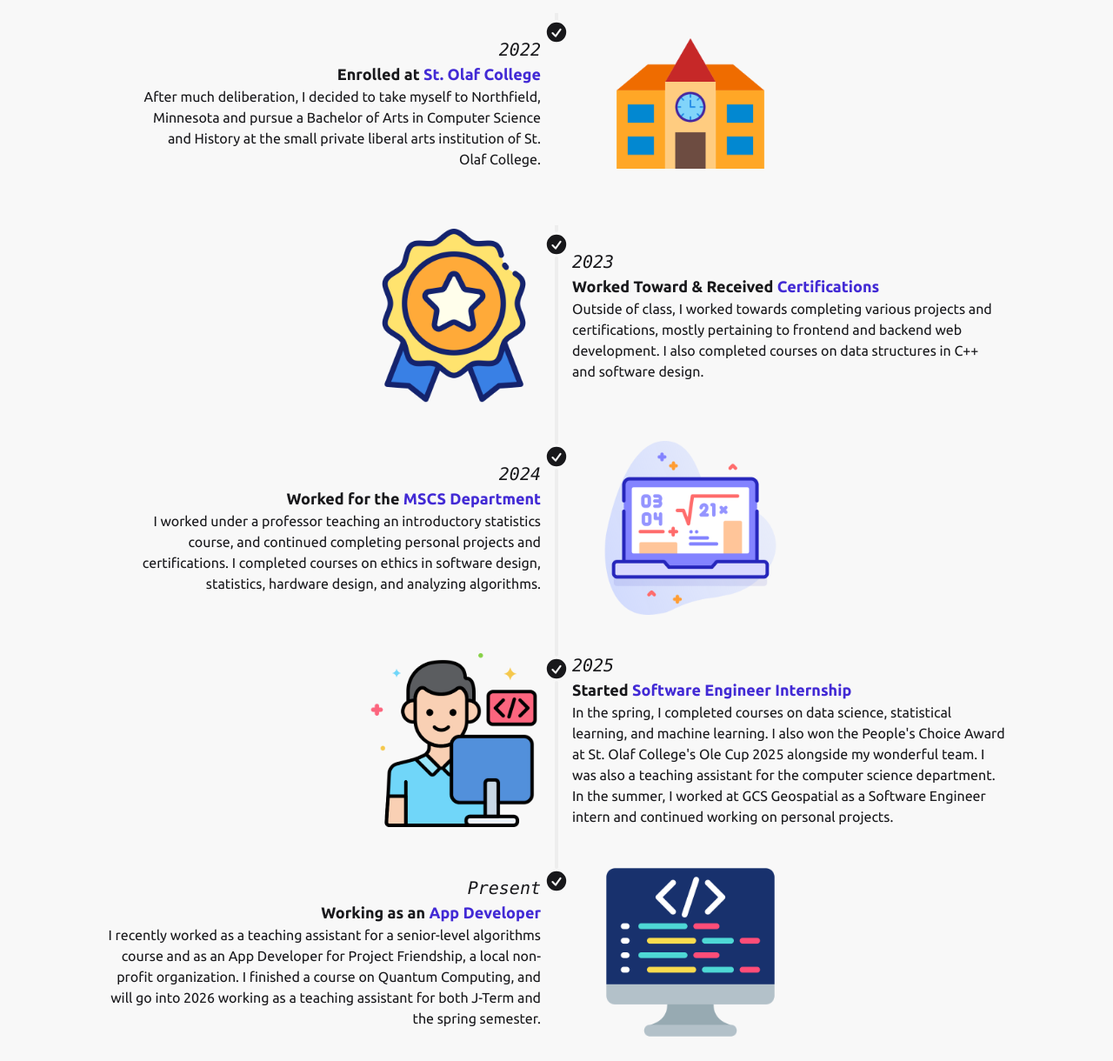
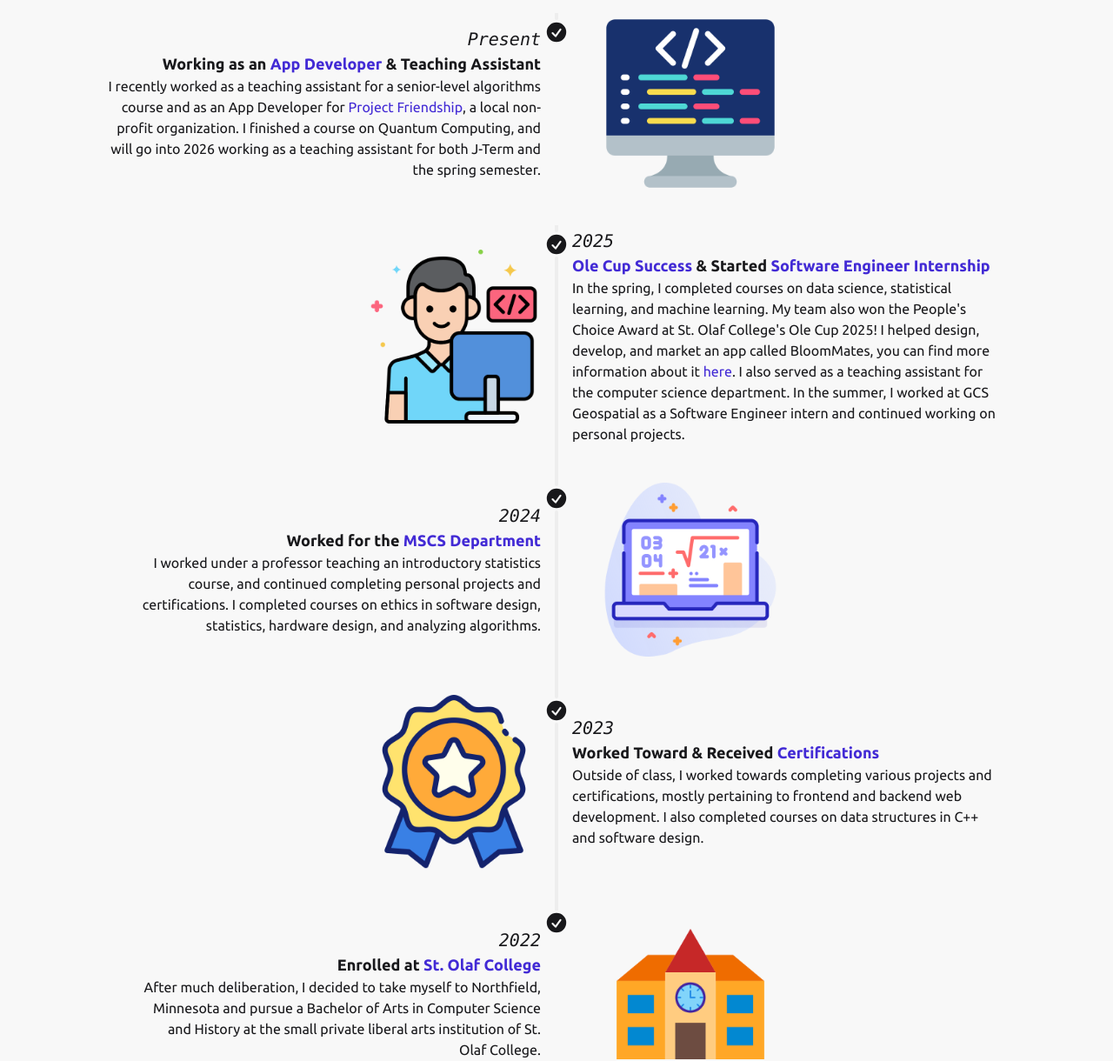
Before and after one commit to VictoryMa8/portfolio-v2, a plain HTML site: page index.html in a window 1280 px wide. Shown: the part 673-1893 px from the top of the page at 87% size. Drawn offline with nearby package versions, Linux system fonts and the light colour scheme.

Commit message:
Reversed the timeline, added more up to date stuff

```diff
--- a/index.html
+++ b/index.html
@@ -111,6 +111,7 @@
         <ul class="bg-base-200 timeline timeline-snap-icon max-md:timeline-compact timeline-vertical px-10 lg:px-30">
             <h1 class="text-3xl lg:text-5xl font-bold text-center mb-5">My Journey 🗺️</h1>
             <li>
+                <hr />
                 <div class="timeline-middle">
                     <svg xmlns="http://www.w3.org/2000/svg" viewBox="0 0 20 20" fill="currentColor" class="h-7 w-7">
                         <path fill-rule="evenodd"
@@ -118,24 +119,27 @@
                             clip-rule="evenodd" />
                     </svg>
                 </div>
-                <div class="timeline-start mb-10 md:text-end lg:ml-10">
-                    <time class="font-mono italic text-xl">2022</time>
-                    <div class="text-lg font-black">Enrolled at <a href="https://wp.stolaf.edu" target="_blank"
-                            class="text-primary">St.
-                            Olaf College</a></div>
-                    After much deliberation, I decided to take myself to Northfield, Minnesota and pursue a Bachelor of
-                    Arts
-                    in Computer Science and History at the small private liberal arts institution of St. Olaf College.
+                <div class="timeline-start mb-10 md:text-end">
+                    <time class="font-mono italic text-xl">Present</time>
+                    <div class="text-lg font-black">Working as an <a href="https://www.projectfriendshipmentoring.org/"
+                            target="_blank" class="text-primary">App Developer
+                        </a> & Teaching Assistant</div>
+                    I recently worked as a teaching assistant for a senior-level algorithms course and as an App
+                    Developer
+                    for <a href="https://www.projectfriendshipmentoring.org/" target="_blank"
+                        class="text-primary">Project Friendship</a>, a local non-profit organization. I finished a
+                    course on Quantum Computing,
+                    and
+                    will go into 2026 working as a teaching assistant for both J-Term and the spring semester.
                 </div>
-                <hr />
                 <div class="timeline-end mb-10 md:text-end lg:ml-10 text-2xl">
-                    <img class="max-w-50" src="school.png">
+                    <img class="max-w-50" src="programming.png">
                 </div>
             </li>
             <li>
                 <hr />
                 <div class="timeline-start mb-10 md:text-end lg:ml-10 text-2xl">
-                    <img class="max-w-50" src="certificate.png">
+                    <img class="max-w-50" src="developer.png">
                 </div>
                 <div class="timeline-middle">
                     <svg xmlns="http://www.w3.org/2000/svg" viewBox="0 0 20 20" fill="currentColor" class="h-7 w-7">
@@ -145,15 +149,22 @@
                     </svg>
                 </div>
                 <div class="timeline-end md:mb-10">
-                    <time class="font-mono italic text-xl">2023</time>
-                    <div class="text-lg font-black">Worked Toward & Received <a
-                            href="https://www.linkedin.com/in/victory-ma-724942256/details/certifications/"
-                            target="_blank" class="text-primary">Certifications</a></div>
-                    Outside of class, I worked towards completing various projects and certifications,
-                    mostly pertaining to
-                    frontend and backend web development. I also completed courses on data structures in C++ and
-                    software
-                    design.
+                    <time class="font-mono italic text-xl">2025</time>
+                    <div class="text-lg font-black"><a href="https://wp.stolaf.edu/pipercenter/ole-cup/" target="_blank"
+                            class="text-primary">Ole Cup Success</a> & Started <a
+                            href="https://www.linkedin.com/posts/victory-ma-724942256_im-excited-to-announce-that-ill-be-joining-activity-7320237655403741185-f_WR?utm_source=share&utm_medium=member_desktop&rcm=ACoAAD8koYwB3nEPEmVlPmMq4FWCpzJ87lK0gMw"
+                            target="_blank" class="text-primary">Software Engineer
+                            Internship</a></div>
+                    In the spring, I completed courses on data science, statistical learning, and machine learning. My
+                    team
+                    also
+                    won the People's
+                    Choice Award at St. Olaf College's Ole Cup 2025! I helped design, develop, and market an app called
+                    BloomMates, you can find more information about it <a href="https://thebloommates.com"
+                        target="_blank" class="text-primary">here</a>. I also served as a teaching
+                    assistant for the computer science department. In the summer, I worked at GCS Geospatial as a
+                    Software
+                    Engineer intern and continued working on personal projects.
                 </div>
                 <hr />
             </li>
@@ -185,7 +196,7 @@
             <li>
                 <hr />
                 <div class="timeline-start mb-10 md:text-end lg:ml-10 text-2xl">
-                    <img class="max-w-50" src="developer.png">
+                    <img class="max-w-50" src="certificate.png">
                 </div>
                 <div class="timeline-middle">
                     <svg xmlns="http://www.w3.org/2000/svg" viewBox="0 0 20 20" fill="currentColor" class="h-7 w-7">
@@ -195,23 +206,19 @@
                     </svg>
                 </div>
                 <div class="timeline-end md:mb-10">
-                    <time class="font-mono italic text-xl">2025</time>
-                    <div class="text-lg font-black">Started <a
-                            href="https://www.linkedin.com/posts/victory-ma-724942256_im-excited-to-announce-that-ill-be-joining-activity-7320237655403741185-f_WR?utm_source=share&utm_medium=member_desktop&rcm=ACoAAD8koYwB3nEPEmVlPmMq4FWCpzJ87lK0gMw"
-                            target="_blank" class="text-primary">Software Engineer
-                            Internship</a></div>
-                    In the spring, I completed courses on data science, statistical learning, and machine learning. I
-                    also
-                    won the People's
-                    Choice Award at St. Olaf College's Ole Cup 2025 alongside my wonderful team. I was also a teaching
-                    assistant for the computer science department. In the summer, I worked at GCS Geospatial as a
-                    Software
-                    Engineer intern and continued working on personal projects.
+                    <time class="font-mono italic text-xl">2023</time>
+                    <div class="text-lg font-black">Worked Toward & Received <a
+                            href="https://www.linkedin.com/in/victory-ma-724942256/details/certifications/"
+                            target="_blank" class="text-primary">Certifications</a></div>
+                    Outside of class, I worked towards completing various projects and certifications,
+                    mostly pertaining to
+                    frontend and backend web development. I also completed courses on data structures in C++ and
+                    software
+                    design.
                 </div>
                 <hr />
             </li>
             <li>
-                <hr />
                 <div class="timeline-middle">
                     <svg xmlns="http://www.w3.org/2000/svg" viewBox="0 0 20 20" fill="currentColor" class="h-7 w-7">
                         <path fill-rule="evenodd"
@@ -219,19 +226,18 @@
                             clip-rule="evenodd" />
                     </svg>
                 </div>
-                <div class="timeline-start mb-10 md:text-end">
-                    <time class="font-mono italic text-xl">Present</time>
-                    <div class="text-lg font-black">Working as an <a href="https://www.projectfriendshipmentoring.org/"
-                            target="_blank" class="text-primary">App Developer
-                        </a></div>
-                    I recently worked as a teaching assistant for a senior-level algorithms course and as an App
-                    Developer
-                    for Project Friendship, a local non-profit organization. I finished a course on Quantum Computing,
-                    and
-                    will go into 2026 working as a teaching assistant for both J-Term and the spring semester.
+                <div class="timeline-start mb-10 md:text-end lg:ml-10">
+                    <time class="font-mono italic text-xl">2022</time>
+                    <div class="text-lg font-black">Enrolled at <a href="https://wp.stolaf.edu" target="_blank"
+                            class="text-primary">St.
+                            Olaf College</a></div>
+                    After much deliberation, I decided to take myself to Northfield, Minnesota and pursue a Bachelor of
+                    Arts
+                    in Computer Science and History at the small private liberal arts institution of St. Olaf College.
                 </div>
+                <hr />
                 <div class="timeline-end mb-10 md:text-end lg:ml-10 text-2xl">
-                    <img class="max-w-50" src="programming.png">
+                    <img class="max-w-50" src="school.png">
                 </div>
             </li>
         </ul>
```
Also changed, not shown: styles/output.css.
